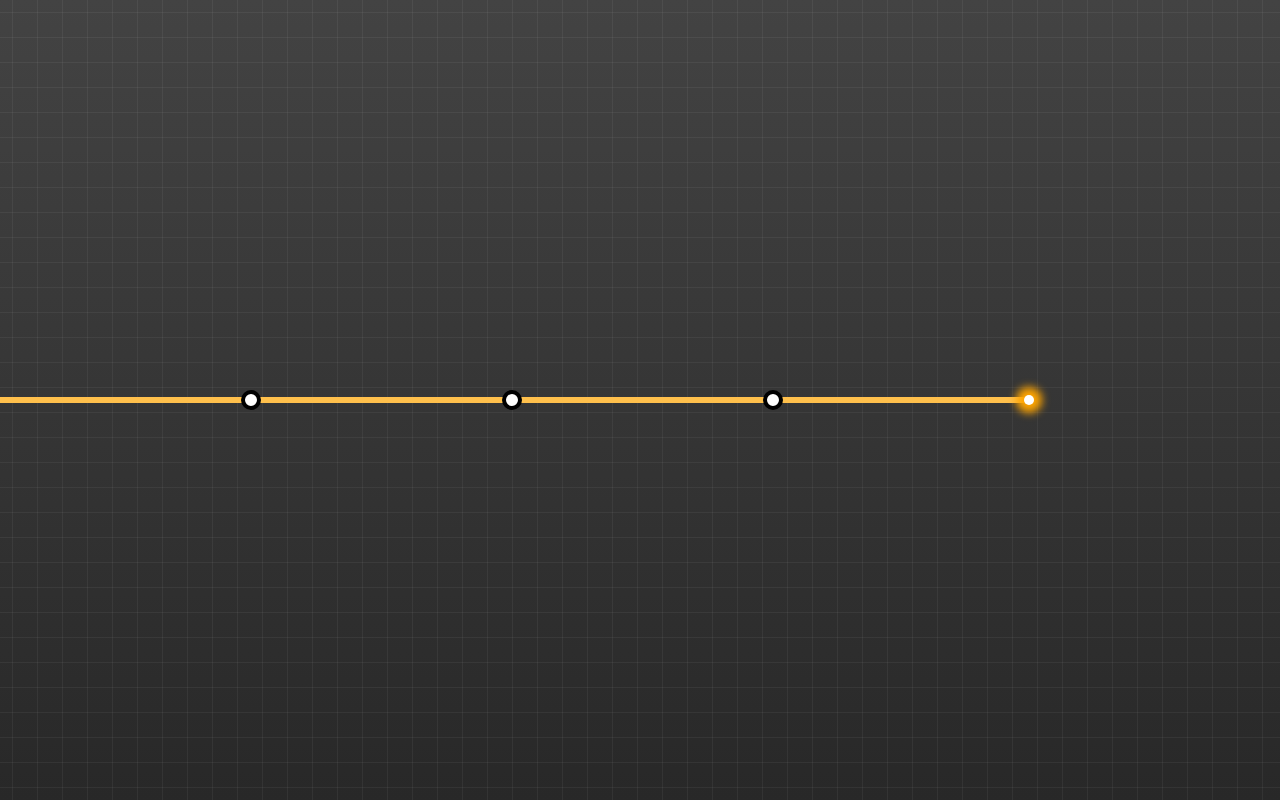
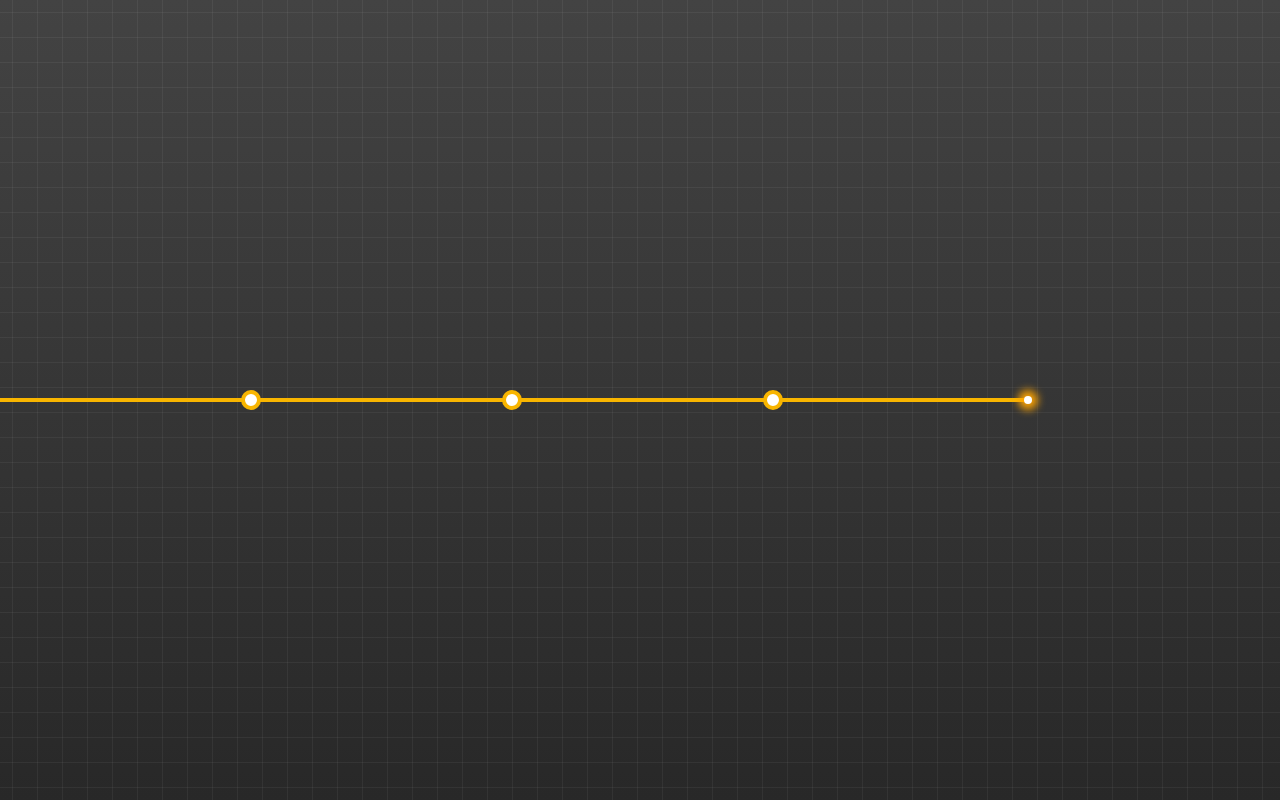
Before and after one commit to Esot3riA/hacknodap-archive, a React (Create React App) app: page / in a window 1280 px wide. Built offline with nearby package versions, Linux system fonts and the light colour scheme.

Commit message:
Redesign history dot

```diff
--- a/src/components/TimeLine.scss
+++ b/src/components/TimeLine.scss
@@ -14,32 +14,42 @@
       justify-content: space-evenly;
       align-items: center;
       width: 80%;
-      height: 6px;
-      background-color: #ffc04c;
+      height: 4px;
+      background: #f8b500;
 
       .historydot {
         background-color: white;
         width: 12px;
         height: 12px;
-        border: 4px solid black;
+        border: 4px solid #f8b500;
         border-radius: 50%;
+        transition: all 300ms ease;
+
+        &:hover {
+          cursor: pointer;
+          box-shadow: 0 0 10px 3px orange;
+        }
       }
     }
 
     .backbone-end {
-      width: 10px;
-      height: 10px;
+      width: 8px;
+      height: 8px;
       background-color: white;
       border-radius: 50%;
-      animation: glow 1s infinite alternate;
+      animation: glow 0.7s infinite alternate;
+
+      &:hover {
+        cursor: pointer;
+      }
     }
 
     @keyframes glow {
       from {
-        box-shadow: 0 0 10px 0 orange;
+        box-shadow: 0 0 8px 2px orange;
       }
       to {
-        box-shadow: 0 0 8px 10px orange;
+        box-shadow: 0 0 8px 6px orange;
       }
     }
   }
```
Also changed, not shown: 1 other file (tests, documents, lock files or other folders).
